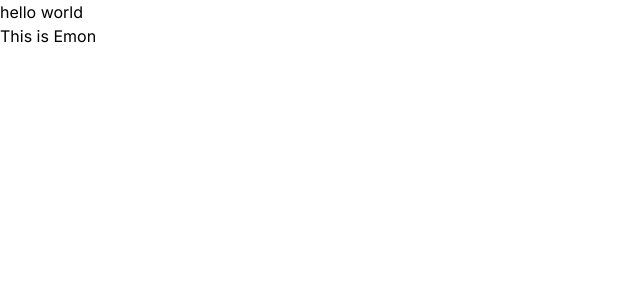
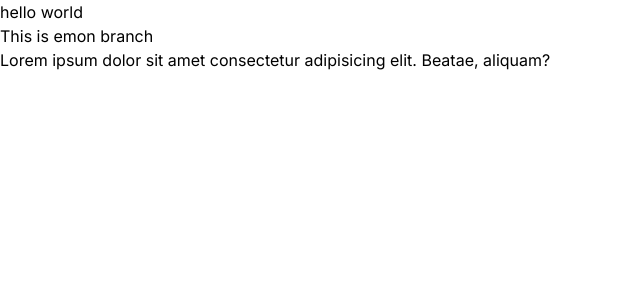
Before and after one commit to EmonHossen10/learn-sprint, a Next.js app: page / in a window 1280 px wide. Shown: the top 300 px of the page, without its empty margins (0-640 px from the left). Built offline with nearby package versions, Linux system fonts and the light colour scheme.

Commit message:
another testing purpose

```diff
--- a/app/page.js
+++ b/app/page.js
@@ -4,7 +4,8 @@ export default function Home() {
   return (
     <main >
      <h2>hello world</h2>
-     <h1>This is Emon </h1>
+     <h2>This is emon branch</h2>
+     <p>Lorem ipsum dolor sit amet consectetur adipisicing elit. Beatae, aliquam?</p>
     </main>
   );
 }
```
